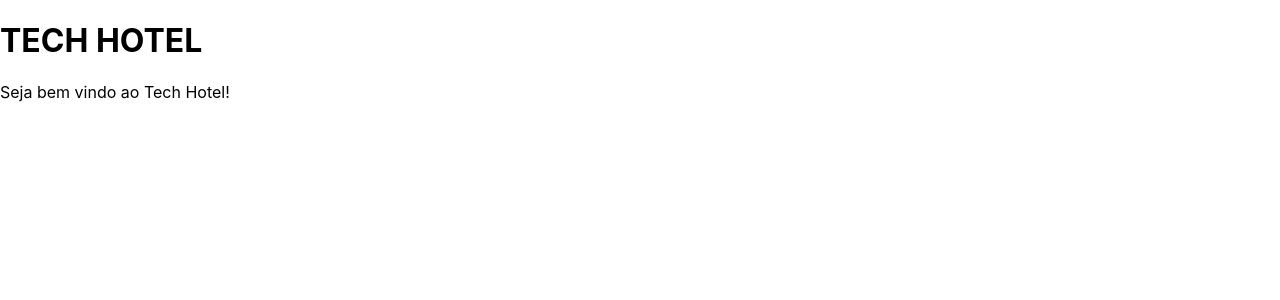
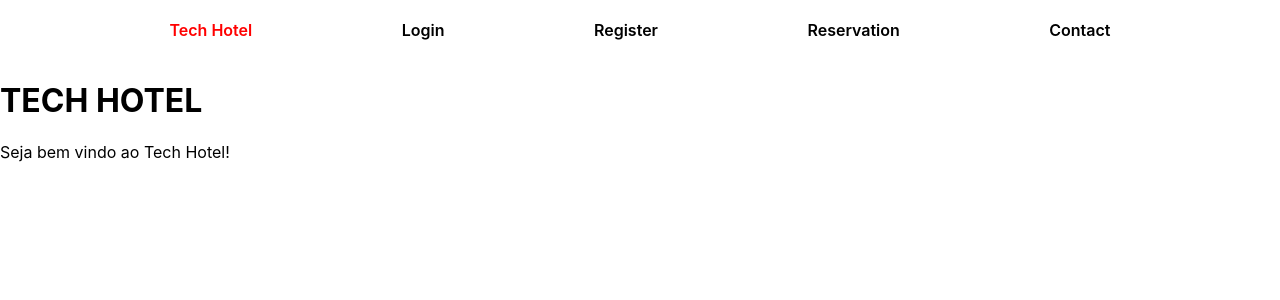
Before and after one commit to marianasaraiva/tech-hotel, a React (Create React App) app in the folder front-end/: page / in a window 1280 px wide. Shown: the top 300 px of the page. Built offline with nearby package versions, Linux system fonts and the light colour scheme.

Commit message:
feat: header component creation and syled component test

```diff
--- a/front-end/src/App.js
+++ b/front-end/src/App.js
@@ -1,8 +1,10 @@
+import Header from './components/Header';
 import RoutesComponent from './routes';
 
 function App() {
   return (
     <div>
+      <Header/>
       <RoutesComponent/>
     </div>
   );
--- /dev/null
+++ b/front-end/src/components/Header/index.js
@@ -0,0 +1,17 @@
+import React from 'react';
+import { Link } from 'react-router-dom';
+import { NavBar } from './styles';
+
+function Header() {
+  return (
+    <NavBar>
+      <Link to="/">Tech Hotel</Link>
+      <Link to="/login">Login</Link>
+      <Link to="/register">Register</Link>
+      <Link to="/reservation">Reservation</Link>
+      <Link to="/contact">Contact</Link>
+    </NavBar>
+  )
+}
+
+export default Header;
--- /dev/null
+++ b/front-end/src/components/Header/styles.js
@@ -0,0 +1,26 @@
+import styled from 'styled-components';
+
+export const NavBar = styled.header`
+  display: flex;
+  justify-content: space-evenly;
+  align-items: center;
+  padding: 20px;
+
+  a {
+    text-decoration: none;
+    color: black;
+    font-weight: 600;
+  }
+
+  a:hover {
+    color: brown;
+  }
+
+  a:nth-child(1) {
+    color: red;
+  }
+
+  a:nth-child(1):hover {
+    color: orange;
+  }
+`;
```
